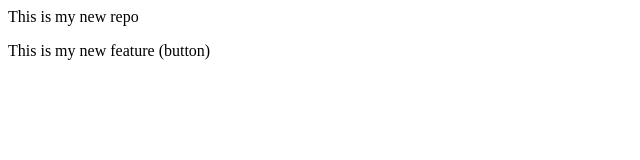
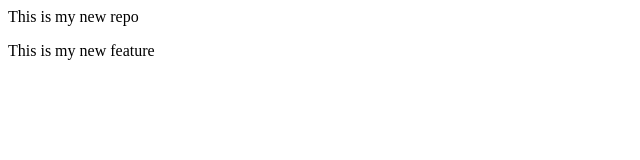
Before and after one commit to Adinna04/Local-repo, a plain HTML site: page index.html in a window 1280 px wide. Shown: the full height of the page, 0-640 px from the left. Drawn offline with Linux system fonts and the light colour scheme.

```diff
--- a/index.html
+++ b/index.html
@@ -1,2 +1,2 @@
 <p>This is my new repo</p>
-<p>This is my new feature (button)</p>
+<p>This is my new feature</p>
```
